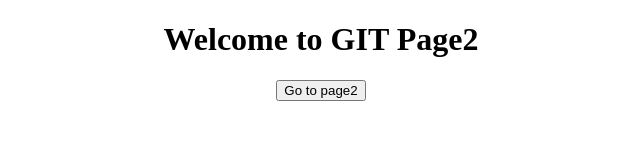
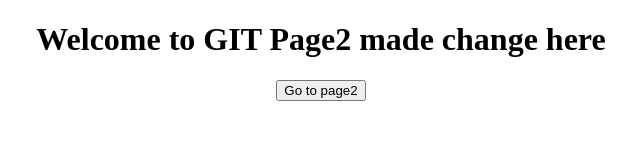
Before and after one commit to sumitA-git/Feb-2022, a plain HTML site: page page2.html in a window 1280 px wide. Shown: the whole page, without its empty margins (319-959 px from the left). Drawn offline with Linux system fonts and the light colour scheme.

Commit message:
Update page2.html
GUI change

```diff
--- a/page2.html
+++ b/page2.html
@@ -6,7 +6,7 @@
 
 <body>
 	<center>
-		<h1>Welcome to GIT Page2</h1>
+		<h1>Welcome to GIT Page2 made change here</h1>
 		<button>Go to page2</button>
 	</center>
 
```
